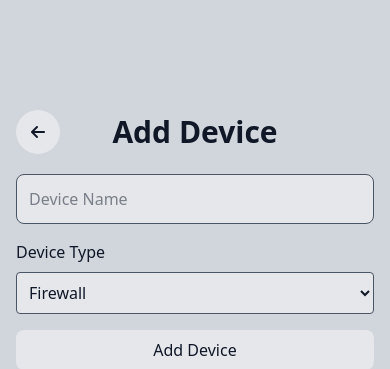
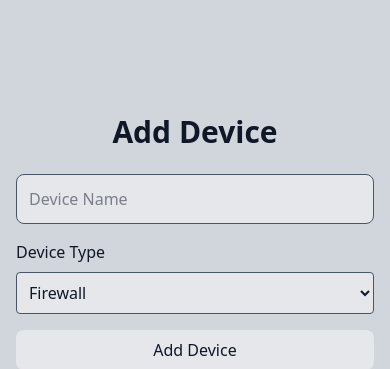
Before and after one commit to JDB-NET/ipam, a Flask app: page /add_device in a window 390 px wide. Shown: the part 232-601 px from the top of the page. Run offline with Flask 3, Linux system fonts and the light colour scheme; the visitor is signed in with stand-in values (Sample User, id 1); data that the repository does not hold is empty; style sheets or scripts are compiled from the project's sources.

Commit message:
fix: Back buttons now hidden on mobile

```diff
--- a/templates/add_device.html
+++ b/templates/add_device.html
@@ -13,7 +13,7 @@
     <div class="flex-1 flex items-center justify-center mx-4">
         <div class="container py-8 max-w-md pt-20">
             <div class="flex items-center mb-6 relative">
-                <a href="javascript:window.history.back()" class="absolute left-0 bg-gray-200 hover:bg-gray-400 dark:bg-gray-700 dark:hover:bg-gray-600 flex items-center justify-center rounded-full w-11 h-11"><i class="fas fa-arrow-left"></i></a>
+                <a href="javascript:window.history.back()" class="hidden sm:flex absolute left-0 bg-gray-200 hover:bg-gray-400 dark:bg-gray-700 dark:hover:bg-gray-600 items-center justify-center rounded-full w-11 h-11"><i class="fas fa-arrow-left"></i></a>
                 <h1 class="text-3xl font-bold text-center w-full">Add Device</h1>
             </div>
             <form action="/add_device" method="POST" class="flex flex-col space-y-4">
--- a/templates/device.html
+++ b/templates/device.html
@@ -13,7 +13,7 @@
     <div class="flex-1 flex items-center justify-center mx-4">
             <div class="container py-8 w-auto min-w-[20rem] max-w-2xl pt-20">
                 <div class="flex items-center mb-8 relative justify-between gap-4">
-                    <a href="javascript:window.history.back()" class="bg-gray-200 hover:bg-gray-400 dark:bg-gray-700 dark:hover:bg-gray-600 flex items-center justify-center rounded-full w-11 h-11 shrink-0"><i class="fas fa-arrow-left"></i></a>
+                    <a href="javascript:window.history.back()" class="hidden sm:flex bg-gray-200 hover:bg-gray-400 dark:bg-gray-700 dark:hover:bg-gray-600 flex items-center justify-center rounded-full w-11 h-11 shrink-0"><i class="fas fa-arrow-left"></i></a>
                     <h1 class="text-3xl font-bold text-center flex-1 min-w-0 truncate">{{ device.name }}</h1>
                     <form action="/update_device_type" method="POST" class="hidden md:inline ml-2">
                         <input type="hidden" name="device_id" value="{{ device.id }}">
```
